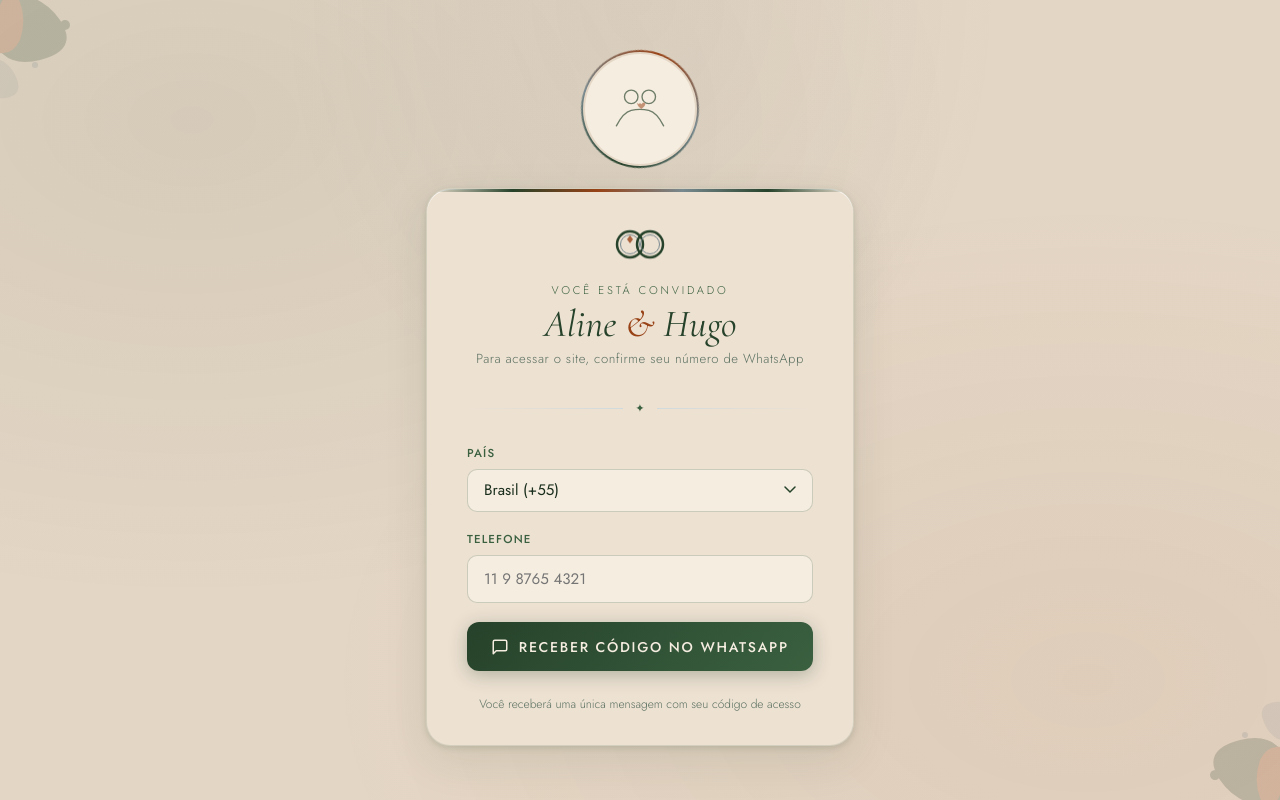
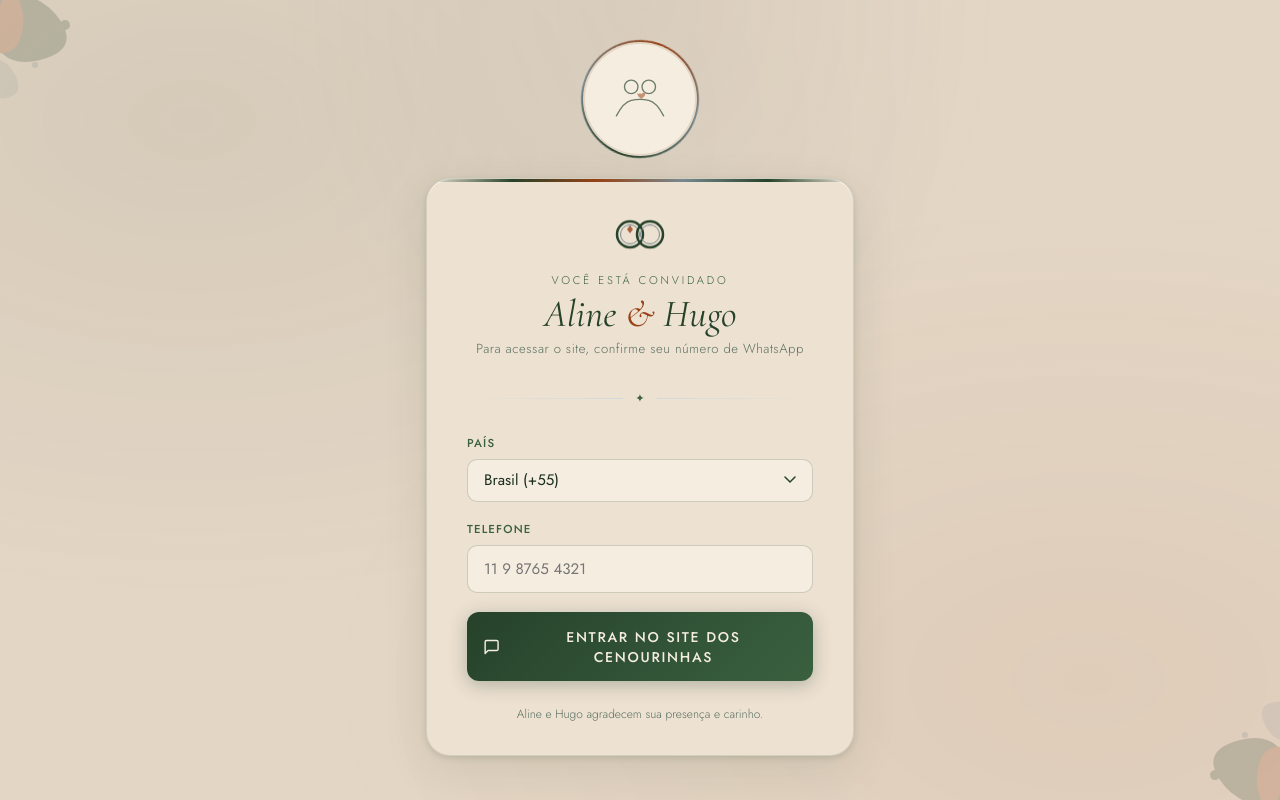
Before and after one commit to hugodavilat/cenourinhas, a Django app: page /otp/login/ in a window 1280 px wide. Run offline with Django 4.2, Linux system fonts and the light colour scheme; data comes from the database, SQL or seed files in the repository.

Commit message:
concedendo acesso aos convidados sem otp.

```diff
--- a/otp/templates/otp/login_phone.html
+++ b/otp/templates/otp/login_phone.html
@@ -408,12 +408,12 @@
                 <svg viewBox="0 0 24 24" fill="none" stroke="currentColor" stroke-width="2" stroke-linecap="round" stroke-linejoin="round">
                     <path d="M21 15a2 2 0 0 1-2 2H7l-4 4V5a2 2 0 0 1 2-2h14a2 2 0 0 1 2 2z"/>
                 </svg>
-                Receber código no WhatsApp
+                Entrar no site dos Cenourinhas
             </button>
         </form>
 
         <p class="footer-note">
-            Você receberá uma única mensagem com seu código de acesso
+            Aline e Hugo agradecem sua presença e carinho. <br>
         </p>
     </div>
 </div>
--- a/otp/views.py
+++ b/otp/views.py
@@ -47,15 +47,15 @@ def login_phone(request):
             if DEBUG:
                 print(f"DEBUG: OTP para {full_phone} é {code}")
                 # Skip WhatsApp in debug mode - auto-verify
-            try:
-                sent, error = send_whatsapp_otp(full_phone, code)
-            except Exception as exc:
-                print(f"Redirect: erro ao tentar enviar OTP para {full_phone}: {exc}")
-                messages.error(request, f"Erro técnico ao tentar enviar OTP: {exc}")
-                # If sending fails due to service error, fall back to direct login
-                error = str(exc)
-                sent = False
-
+            # try:
+            #     sent, error = send_whatsapp_otp(full_phone, code)
+            # except Exception as exc:
+            #     print(f"Redirect: erro ao tentar enviar OTP para {full_phone}: {exc}")
+            #     messages.error(request, f"Erro técnico ao tentar enviar OTP: {exc}")
+            #     # If sending fails due to service error, fall back to direct login
+            #     error = str(exc)
+            #     sent = False
+            sent, error = False, "otp removed from page right now"
             if not sent:
                 print(f"Fallback: não foi possível enviar OTP para {full_phone}: {error} — concedendo acesso direto.")
                 # Informational message for the user/admin
```
